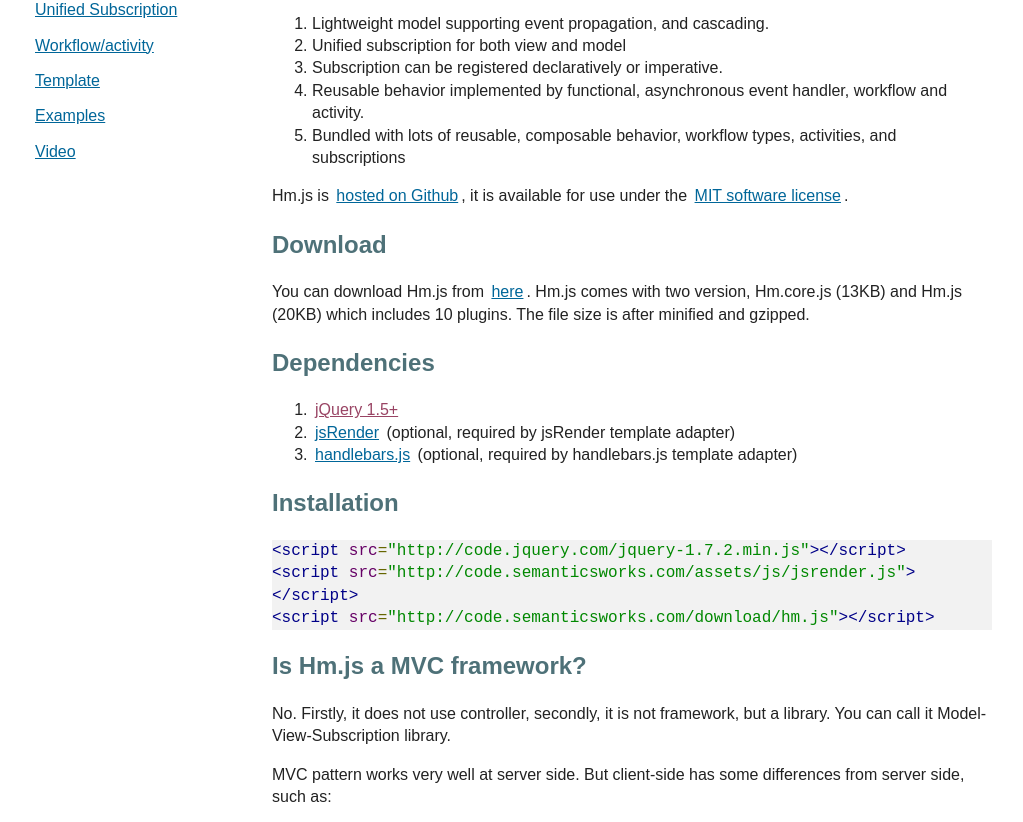
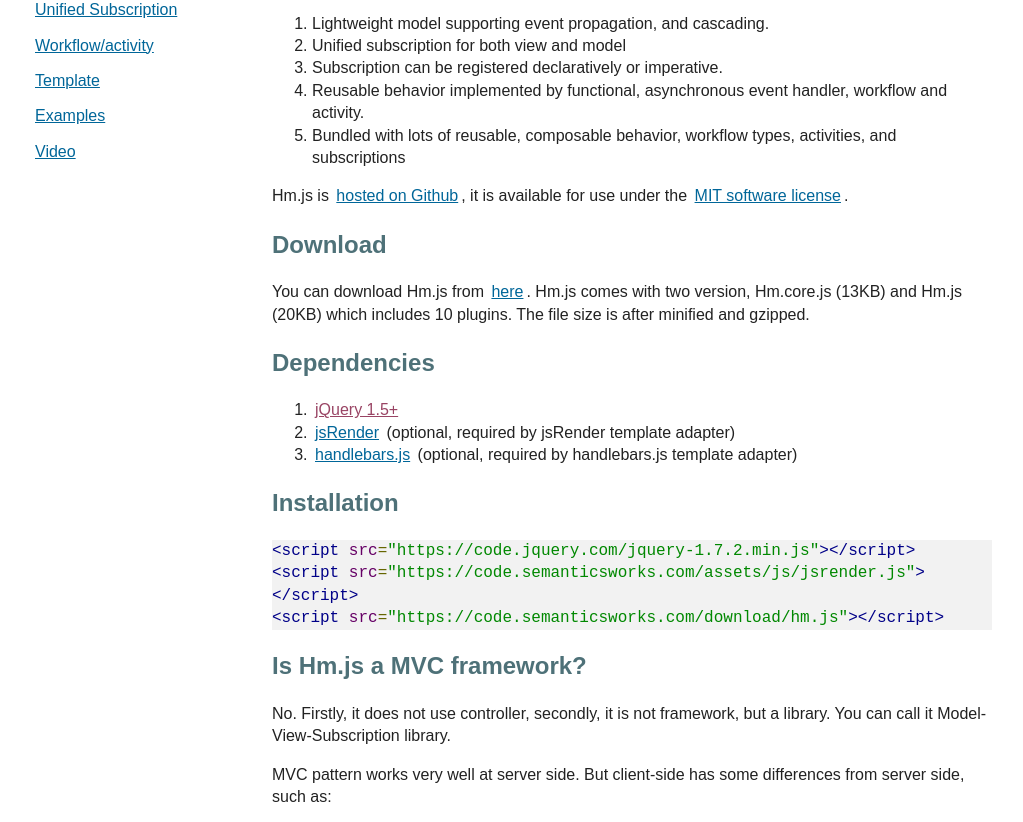
Before and after one commit to fredyang/hm.js, a plain HTML site: page index.html in a window 1280 px wide. Shown: the part 244-1066 px from the top of the page, without its empty margins (128-1151 px from the left). Drawn offline with Linux system fonts and the light colour scheme.

Commit message:
change http to https for source link

```diff
--- a/index.html
+++ b/index.html
@@ -125,9 +125,9 @@
         <h2>Installation</h2>
 
         <pre data-sub="prettyprint:_">
-&lt;script src="http://code.jquery.com/jquery-1.7.2.min.js"&gt;&lt;/script&gt;
-&lt;script src="http://code.semanticsworks.com/assets/js/jsrender.js"&gt;&lt;/script&gt;
-&lt;script src="http://code.semanticsworks.com/download/hm.js"&gt;&lt;/script&gt;
+&lt;script src="https://code.jquery.com/jquery-1.7.2.min.js"&gt;&lt;/script&gt;
+&lt;script src="https://code.semanticsworks.com/assets/js/jsrender.js"&gt;&lt;/script&gt;
+&lt;script src="https://code.semanticsworks.com/download/hm.js"&gt;&lt;/script&gt;
 </pre>
         <h2>Is Hm.js a MVC framework?</h2>
 
```
